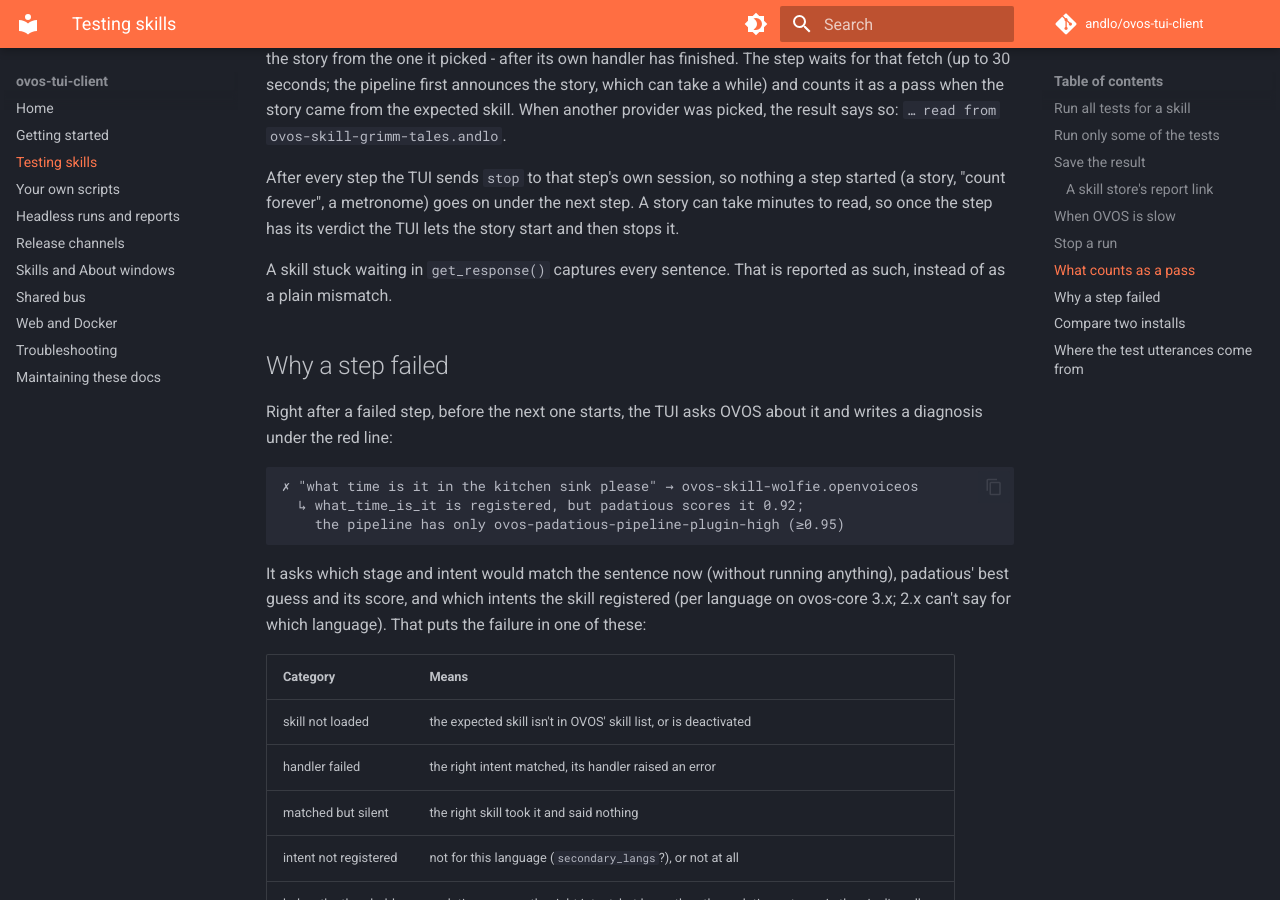
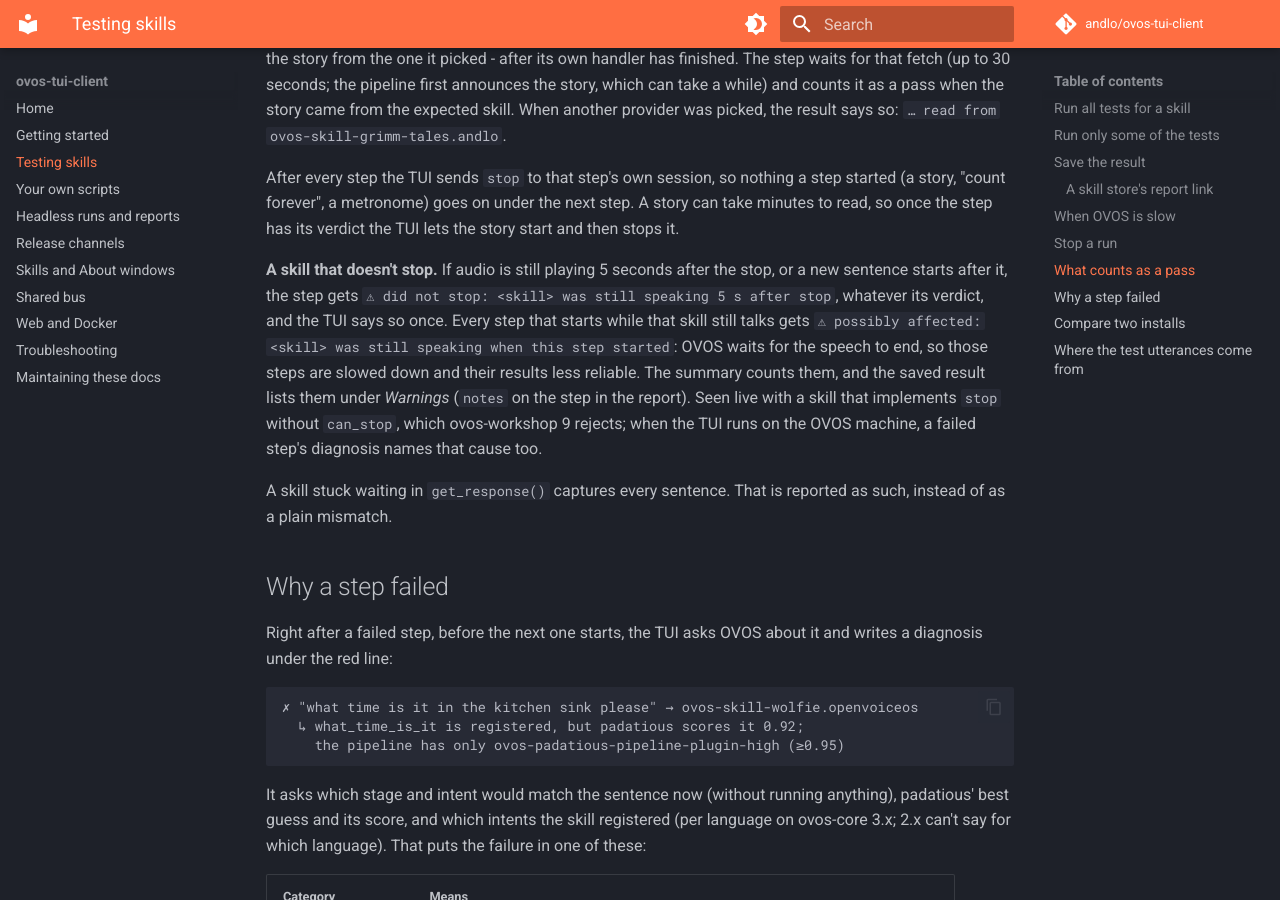
Before and after one commit to andlo/ovos-tui-client, an MkDocs documentation site: the page built from docs/testing.md, in a window 1280 px wide and 900 px high, scrolled down 7165 px. Built offline with MkDocs 1.6.1 and Material for MkDocs 9.7.7, drawn with Linux system fonts in a browser that asks for light colours; comment, search, counter and statistics services are not loaded.

Commit message:
docs: a skill that doesn't stop

```diff
--- a/docs/testing.md
+++ b/docs/testing.md
@@ -207,6 +207,19 @@
 under the next step. A story can take minutes to read, so once the
 step has its verdict the TUI lets the story start and then stops it.
 
+**A skill that doesn't stop.** If audio is still playing 5 seconds after
+the stop, or a new sentence starts after it, the step gets
+`⚠ did not stop: <skill> was still speaking 5 s after stop`, whatever
+its verdict, and the TUI says so once. Every step that starts while
+that skill still talks gets `⚠ possibly affected: <skill> was still
+speaking when this step started`: OVOS waits for the speech to end,
+so those steps are slowed down and their results less reliable. The
+summary counts them, and the saved result lists them under *Warnings*
+(`notes` on the step in the report). Seen live with a skill that
+implements `stop` without `can_stop`, which ovos-workshop 9 rejects;
+when the TUI runs on the OVOS machine, a failed step's diagnosis names
+that cause too.
+
 A skill stuck waiting in `get_response()` captures every sentence.
 That is reported as such, instead of as a plain mismatch.
 
```
